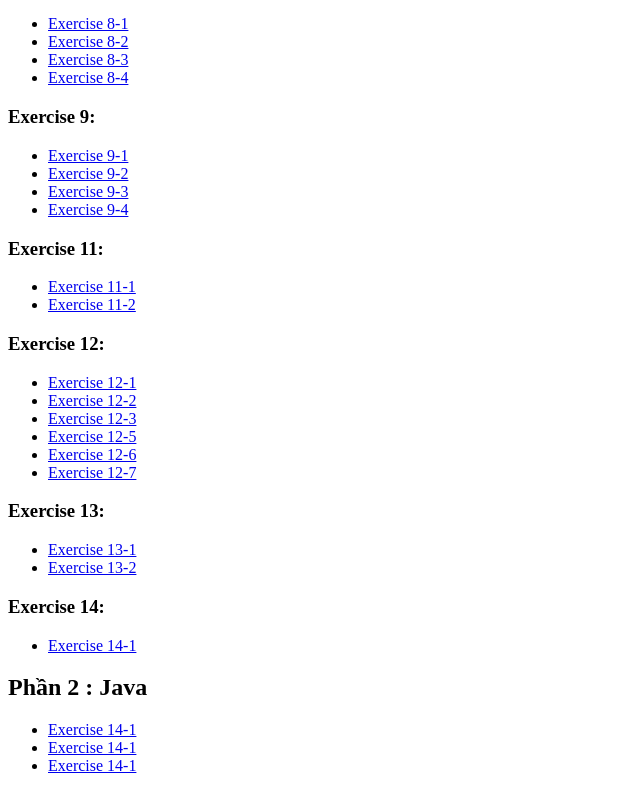
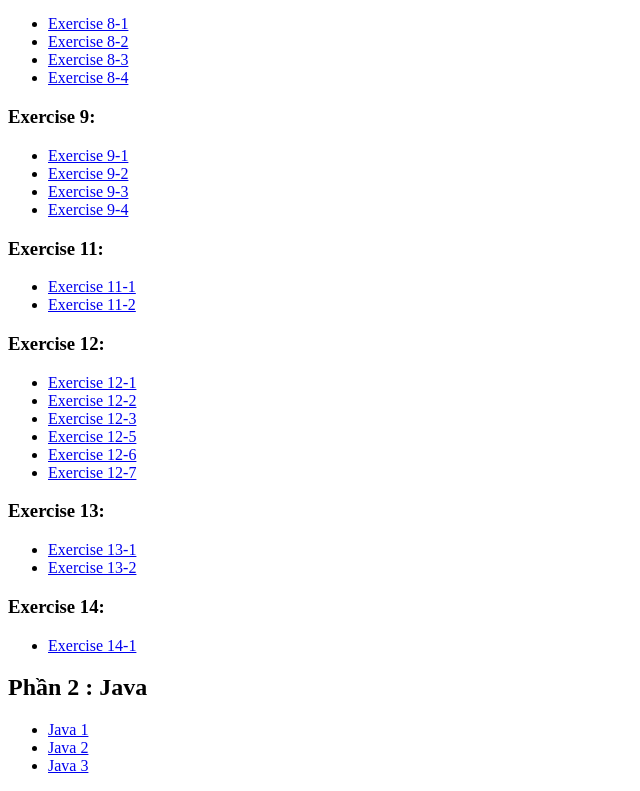
Before and after one commit to huypham2000/huypham2000.github.io, a plain HTML site: page index.html in a window 1280 px wide. Shown: the part 479-1270 px from the top of the page, without its empty margins (0-640 px from the left). Drawn offline with Linux system fonts and the light colour scheme.

Commit message:
Update index.html

```diff
--- a/index.html
+++ b/index.html
@@ -65,9 +65,9 @@
         </ul>
         <h2>Phần 2 : Java</h2>
         <ul>
-            <li><a href="/Java/Java1.html">Exercise 14-1</a></li>
-            <li><a href="/Java/Java2.html">Exercise 14-1</a></li>
-            <li><a href="/Java/Javaso3.html">Exercise 14-1</a></li>
+            <li><a href="/Java/Java1.html">Java 1</a></li>
+            <li><a href="/Java/Java2.html">Java 2</a></li>
+            <li><a href="/Java/Javaso3.html">Java 3</a></li>
         </ul>
     </body>
 </html>
```
